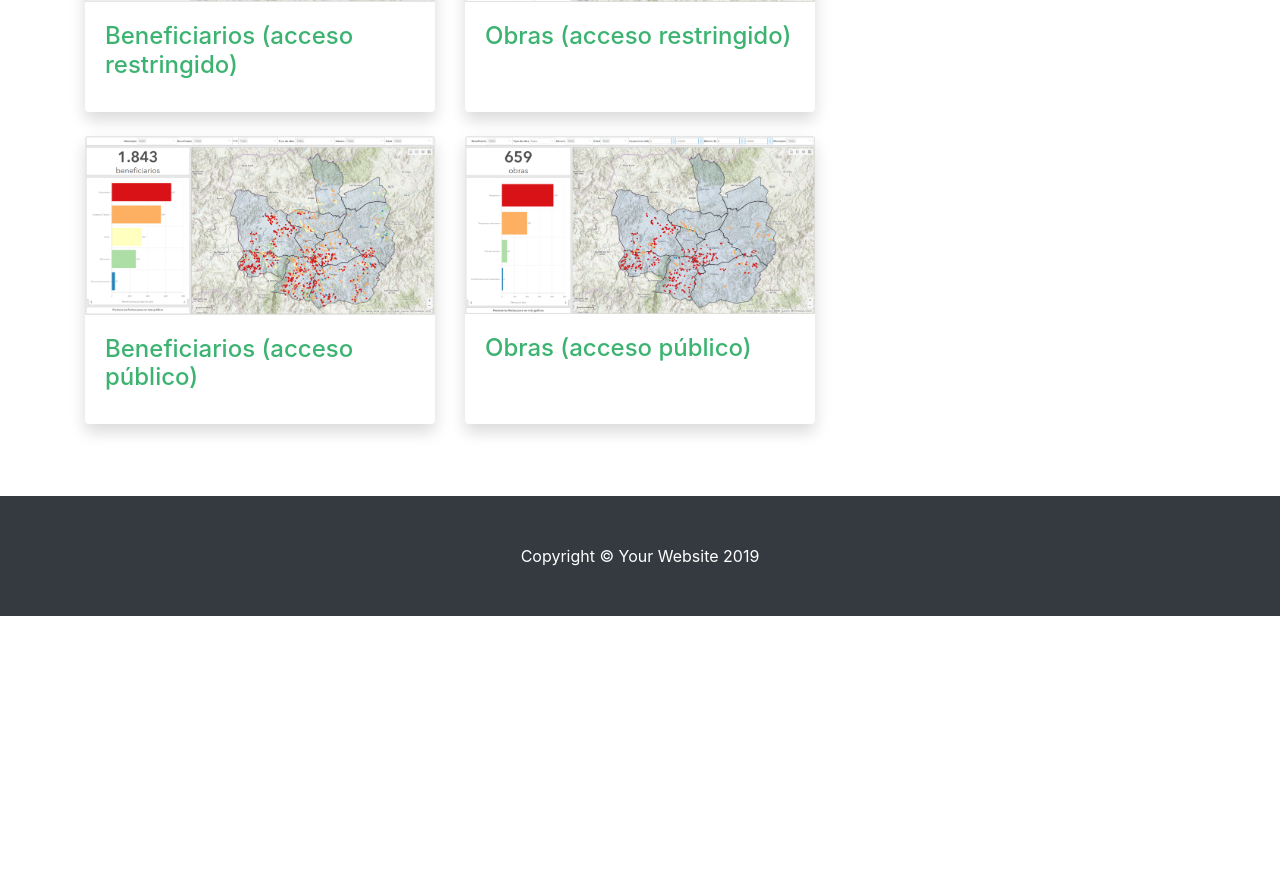
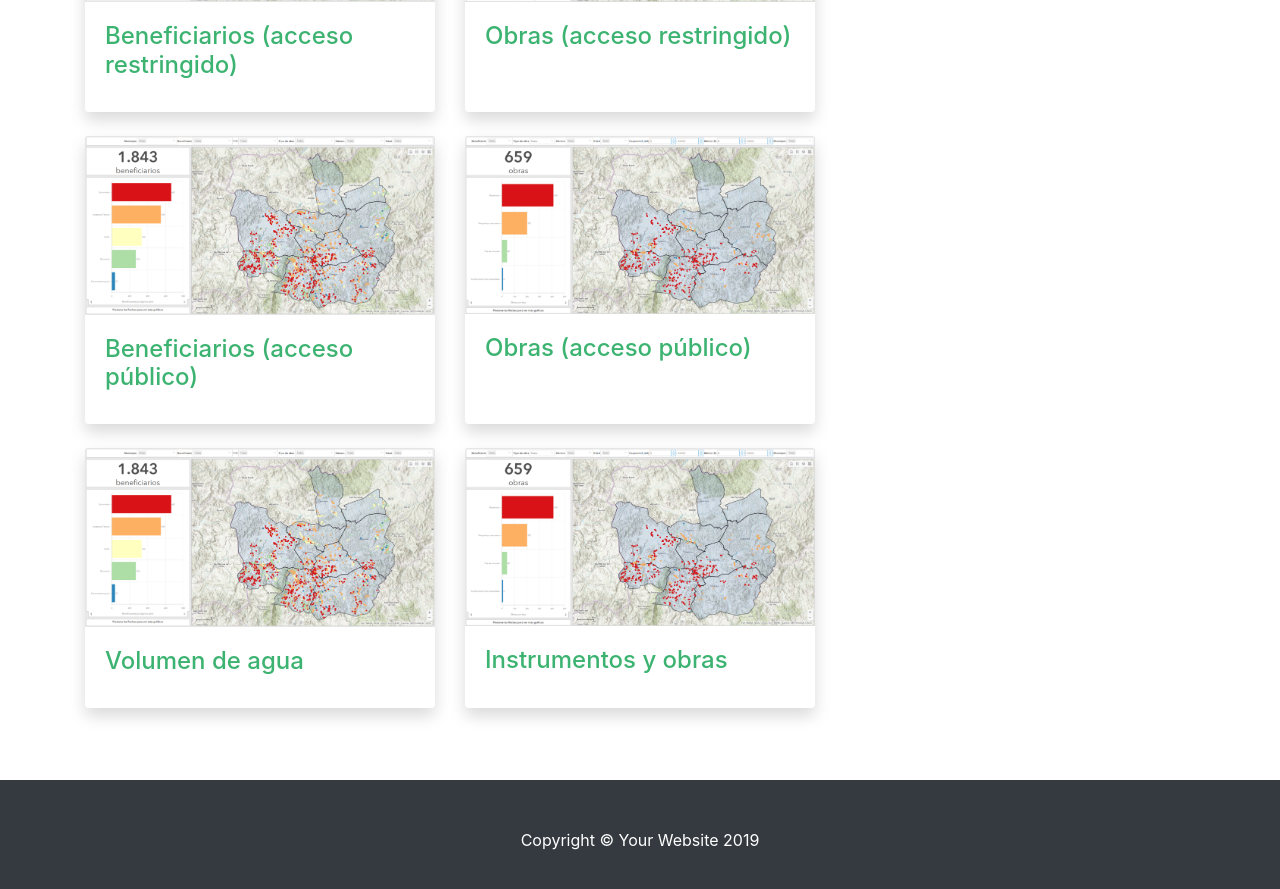
Before and after one commit to geo-cosecha-agua/geo-cosecha-agua.github.io, a Jekyll site: the page built from index.html, in a window 1280 px wide and 900 px high, scrolled down 1268 px. Shown: the top 889 px of the window. Built offline with Jekyll 4.4.1, drawn with Linux system fonts in a browser that asks for light colours; before the commit the page ends 1884 px from its top, so only the background shows below that.

Commit message:
Update index.html

```diff
--- a/index.html
+++ b/index.html
@@ -57,4 +57,23 @@ layout: default
     </div>
   </div>
 </div>
+
+<div class="row">
+  <div class="col-md-4 mb-4">
+    <div class="card border-0 shadow h-100">
+      <img class="card-img-top" src="assets/img/tablero-control-beneficiarios-2020-08-30-reducido.png" alt="" />
+      <div class="card-body">
+        <h4 class="card-title"><a href="https://arcg.is/1XvirD">Volumen de agua</a></h4>
+      </div>
+    </div>
+  </div>
+  <div class="col-md-4 mb-4">
+    <div class="card border-0 shadow h-100">
+      <img class="card-img-top" src="assets/img/tablero-control-obras-2020-08-30-reducido.png" alt="" />
+      <div class="card-body">
+        <h4 class="card-title"><a href="https://arcg.is/0jT1b1">Instrumentos y obras</a></h4>
+      </div>
+    </div>
+  </div>
+</div>
 <!-- /.row -->
```
